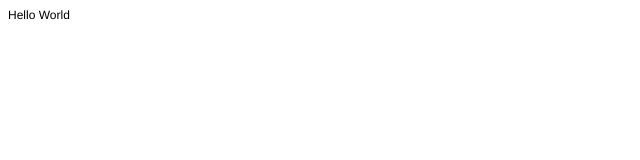
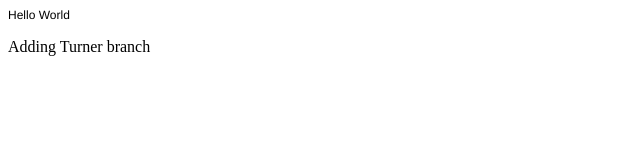
Before and after one commit to amaxwellshaffer/team-3-server, a plain HTML site: page index.html in a window 1280 px wide. Shown: the whole page, without its empty margins (0-640 px from the left). Drawn offline with Linux system fonts and the light colour scheme.

Commit message:
adding turner branch

```diff
--- a/index.html
+++ b/index.html
@@ -12,5 +12,6 @@
 </head>
 <body>
 <p class="p1">Hello World</p>
+<p>Adding Turner branch</p>
 </body>
 </html>
```
